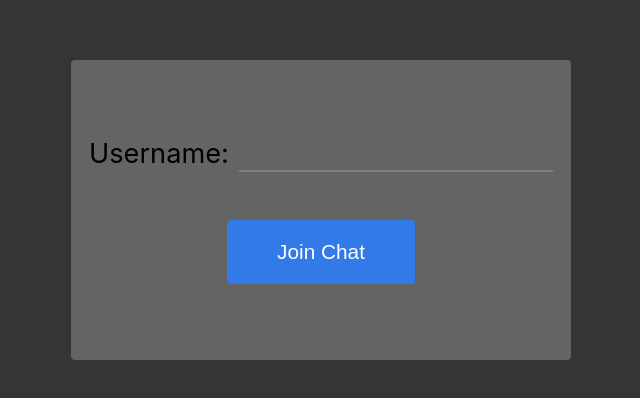
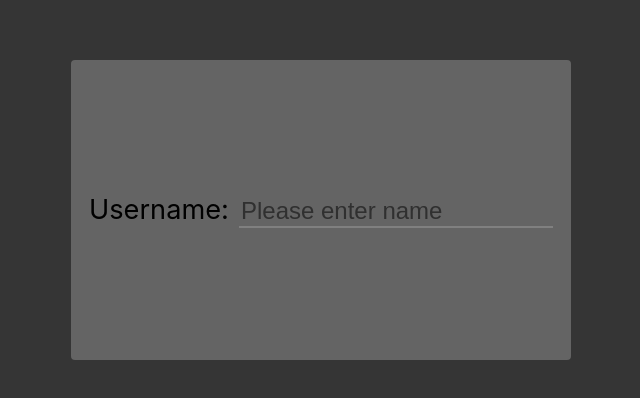
Before and after one commit to brewswain/chat_client, a React (Create React App) app in the folder client/: page / in a window 1280 px wide. Shown: the part 190-588 px from the top of the page, without its empty margins (319-959 px from the left). Built offline with nearby package versions, Linux system fonts and the light colour scheme.

Commit message:
Refactored landing page to use onKeyPress synthetic event instead of onBlur, and removed the CustomBUtton  component as it's unnecessary. Also added placeholder text to ChatBox's input element.

```diff
--- a/client/src/components/chat-box/chat-box.component.jsx
+++ b/client/src/components/chat-box/chat-box.component.jsx
@@ -5,6 +5,12 @@ import "./chat-box.styles.scss";
 const ChatBox = () => {
   const userNameData = localStorage.getItem("persistedUserName");
   const parsedUserData = JSON.parse(userNameData);
+
+  const handleKeyPress = (event) => {
+    if (event.key === "Enter") {
+      console.log("I fired");
+    }
+  };
   return (
     <div className="chat-box">
       <div className="chat-body">
@@ -21,7 +27,13 @@ const ChatBox = () => {
         </div>
       </div>
       <div className="input-container">
-        <input type="text" className="chat-input" />
+        <input
+          type="text"
+          className="chat-input"
+          id="message"
+          placeholder="Type a message"
+          onKeyPress={handleKeyPress}
+        />
       </div>
     </div>
   );
--- a/client/src/components/username-form/username-form.component.jsx
+++ b/client/src/components/username-form/username-form.component.jsx
@@ -1,7 +1,5 @@
 import React, { useReducer, useEffect } from "react";
 import { withRouter } from "react-router-dom";
-
-import CustomButton from "../custom-button/custom-button.component";
 
 import { initialState, reducer } from "../../reducer/reducer";
 
@@ -14,6 +12,14 @@ const UsernameForm = ({ history, userNameData }) => {
     localStorage.setItem("persistedUserName", JSON.stringify(state));
   });
 
+  const handleKeyPress = async (event) => {
+    if (event.key === "Enter") {
+      await dispatch({ type: "SET_USERNAME", payload: event.target.value });
+      history.push("/chat");
+      console.log("you pressed enter!");
+    }
+  };
+
   return (
     <div className="form-container">
       <div className="form-information">
@@ -23,19 +29,12 @@ const UsernameForm = ({ history, userNameData }) => {
           name="username"
           id="username"
           class="form-input"
-          onBlur={event =>
-            dispatch({ type: "SET_USERNAME", payload: event.target.value })
-          }
+          onKeyPress={handleKeyPress}
+          placeholder="Please enter name"
           required
-        />{" "}
+        />
+        {""}
       </div>
-      <CustomButton
-        onClick={() => {
-          history.push("/chat");
-        }}
-      >
-        Join Chat
-      </CustomButton>
     </div>
   );
 };
--- a/client/src/components/username-form/username-form.styles.scss
+++ b/client/src/components/username-form/username-form.styles.scss
@@ -22,3 +22,7 @@
     }
   }
 }
+
+::placeholder {
+  color: rgb(48, 48, 48);
+}
```
